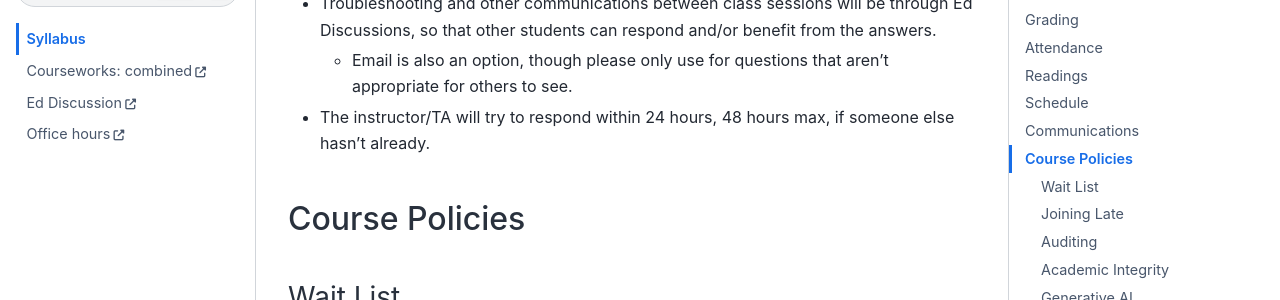
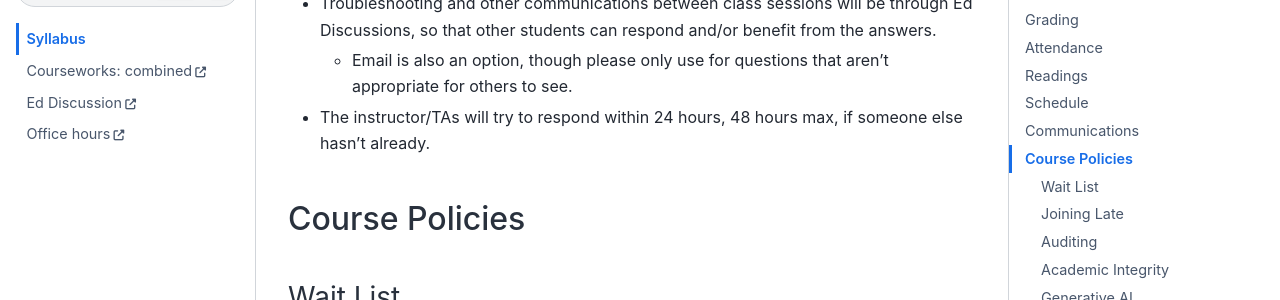
Before and after one commit to afeld/computing-in-context, a Jupyter Book: the page built from index.md, in a window 1280 px wide and 900 px high, scrolled down 5556 px. Shown: the part 153-453 px from the top of the window. Built offline with Jupyter Book 1.0.4 settings and Sphinx 7.4.7 and the Sphinx Book theme 1.1.4, drawn with Linux system fonts in a browser that asks for light colours; some of the changed lines change nothing that is shown; some of the changed text lies outside the part shown.

Commit message:
fix pluralization

```diff
--- a/index.md
+++ b/index.md
@@ -104,16 +104,16 @@ No textbook purchase is required. We will be using free online sources, primaril
 
 For weeks 1-7, see [the combined syllabus](https://courseworks2.columbia.edu/courses/203144/pages/syllabus).
 
-| Week | Monday projects due (11:59pm ET) | Tuesday lecture                                                                                                         | Wednesday lab due (11:59pm ET) | Thursday lecture                                | Friday lab                                  |
-| ---- | -------------------------------- | ----------------------------------------------------------------------------------------------------------------------- | ------------------------------ | ----------------------------------------------- | ------------------------------------------- |
-| 8    | **Oct 21**<br/>None              | **Oct 22**<br/>[_New location and instructor_](#meeting-information)<br/>Lecture 15: Introduction to the Policy context | **Oct 23**<br/>Lab 7           | **Oct 24**<br/>Lecture 16: Working with data    | **Oct 25**<br/>Lab 8: Working with data     |
-| 9    | **Oct 28**<br/>None              | **Oct 29**<br/>Lecture 17: Manipulating data                                                                            | **Oct 30**<br/>Lab 8           | **Oct 31**<br/>Lecture 18: Combining data       | **Nov 1**<br/>Lab 9: Filtering and joining  |
-| 10   | **Nov 4**<br/>Project 1          | **Nov 5**<br/>None (Election Day)                                                                                       | **Nov 6**<br/>Lab 9            | **Nov 7**<br/>Lecture 19: Data visualization    | **Nov 8**<br/>Lab 10: Data visualization    |
-| 11   | **Nov 11**<br/>None              | **Nov 12**<br/>Lecture 20: Working with dates and times                                                                 | **Nov 13**<br/>Lab 10          | **Nov 14**<br/>Lecture 21: Time series analysis | **Nov 15**<br/>Lab 11: Time series analysis |
-| 12   | **Nov 18**<br/>Project 2         | **Nov 19**<br/>Lecture 22: Working with text                                                                            | **Nov 20**<br/>Lab 11          | **Nov 21**<br/>Lecture 23: APIs                 | **Nov 22**<br/>Lab 12: APIs                 |
-| 13   | **Nov 26**<br/>None              | **Nov 26**<br/>Lecture 24: Guest lecture                                                                                | **Nov 27**<br/>Lab 12          | **Nov 28**<br/>None (Thanksgiving)              | **Nov 29**<br/>None (Thanksgiving)          |
-| 14   | **Dec 2**<br/>None               | **Dec 3**<br/>Test                                                                                                      | **Dec 4**<br/>None             | **Dec 5**<br/>Lecture 25: The Bigger Picture    | **Dec 6**<br/>Office hours (optional)       |
-| 15   | **Dec 9**<br/>Project 3          | **Dec 10**<br/>None                                                                                                     | **Dec 11**<br/>None            | **Dec 12**<br/>None                             | **Dec 13**<br/>None                         |
+| Week | Monday project due (11:59pm ET) | Tuesday lecture                                                                                                         | Wednesday lab due (11:59pm ET) | Thursday lecture                                | Friday lab                                  |
+| ---- | ------------------------------- | ----------------------------------------------------------------------------------------------------------------------- | ------------------------------ | ----------------------------------------------- | ------------------------------------------- |
+| 8    | **Oct 21**<br/>None             | **Oct 22**<br/>[_New location and instructor_](#meeting-information)<br/>Lecture 15: Introduction to the Policy context | **Oct 23**<br/>Lab 7           | **Oct 24**<br/>Lecture 16: Working with data    | **Oct 25**<br/>Lab 8: Working with data     |
+| 9    | **Oct 28**<br/>None             | **Oct 29**<br/>Lecture 17: Manipulating data                                                                            | **Oct 30**<br/>Lab 8           | **Oct 31**<br/>Lecture 18: Combining data       | **Nov 1**<br/>Lab 9: Filtering and joining  |
+| 10   | **Nov 4**<br/>Project 1         | **Nov 5**<br/>None (Election Day)                                                                                       | **Nov 6**<br/>Lab 9            | **Nov 7**<br/>Lecture 19: Data visualization    | **Nov 8**<br/>Lab 10: Data visualization    |
+| 11   | **Nov 11**<br/>None             | **Nov 12**<br/>Lecture 20: Working with dates and times                                                                 | **Nov 13**<br/>Lab 10          | **Nov 14**<br/>Lecture 21: Time series analysis | **Nov 15**<br/>Lab 11: Time series analysis |
+| 12   | **Nov 18**<br/>Project 2        | **Nov 19**<br/>Lecture 22: Working with text                                                                            | **Nov 20**<br/>Lab 11          | **Nov 21**<br/>Lecture 23: APIs                 | **Nov 22**<br/>Lab 12: APIs                 |
+| 13   | **Nov 26**<br/>None             | **Nov 26**<br/>Lecture 24: Guest lecture                                                                                | **Nov 27**<br/>Lab 12          | **Nov 28**<br/>None (Thanksgiving)              | **Nov 29**<br/>None (Thanksgiving)          |
+| 14   | **Dec 2**<br/>None              | **Dec 3**<br/>Test                                                                                                      | **Dec 4**<br/>None             | **Dec 5**<br/>Lecture 25: The Bigger Picture    | **Dec 6**<br/>Office hours (optional)       |
+| 15   | **Dec 9**<br/>Project 3         | **Dec 10**<br/>None                                                                                                     | **Dec 11**<br/>None            | **Dec 12**<br/>None                             | **Dec 13**<br/>None                         |
 
 See also: [Academic Calendar](https://www.registrar.columbia.edu/event/academic-calendar?acfy=49&acterm=6&acschool=18&keys=&field_event_type1_tid%5B%5D=21&field_event_type1_tid%5B%5D=22&field_event_type1_tid%5B%5D=23)
 
@@ -123,7 +123,7 @@ See also: [Academic Calendar](https://www.registrar.columbia.edu/event/academic-
   - As much advance notice will be given as possible.
 - Troubleshooting and other communications between class sessions will be through Ed Discussions, so that other students can respond and/or benefit from the answers.
   - Email is also an option, though please only use for questions that aren't appropriate for others to see.
-- The instructor/TA will try to respond within 24 hours, 48 hours max, if someone else hasn't already.
+- The instructor/TAs will try to respond within 24 hours, 48 hours max, if someone else hasn't already.
 
 ## Course Policies
 
```
